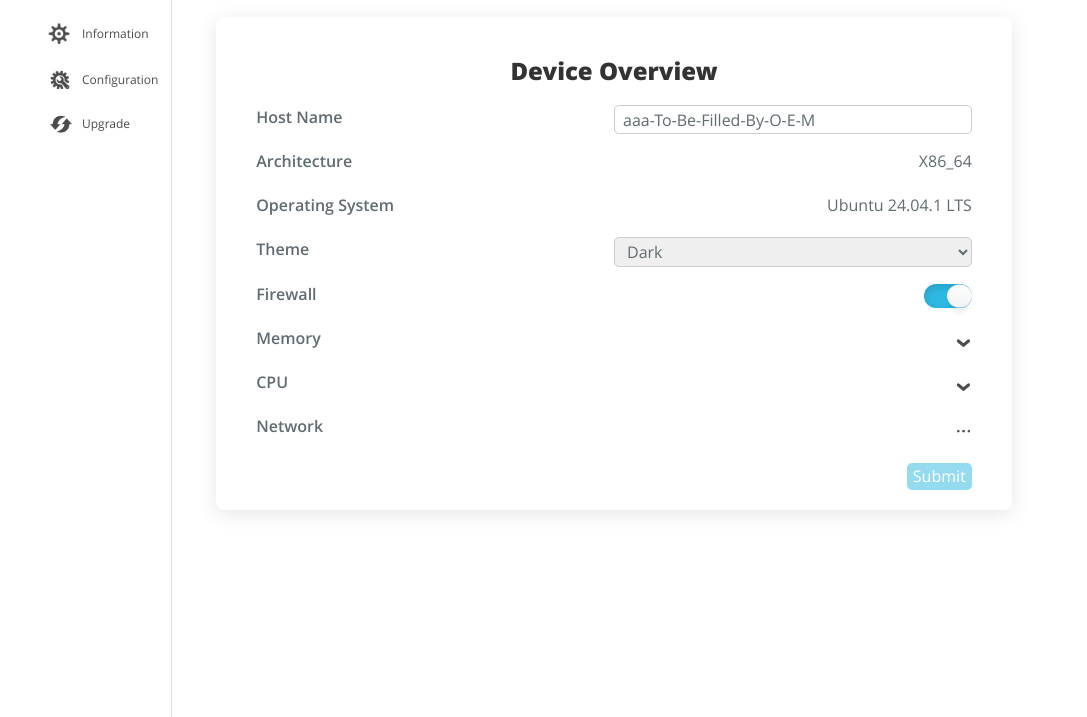
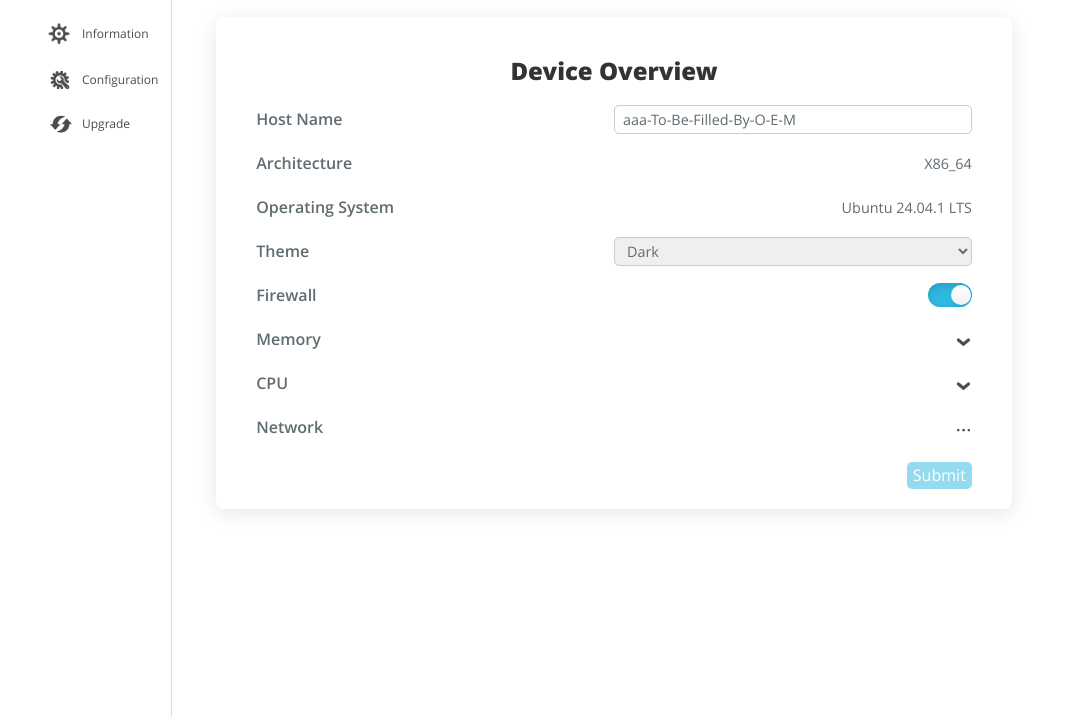
Before and after one commit to lst1975/neHttpd, a plain HTML site: page config/index.html in a window 1280 px wide. Shown: the part 83-800 px from the top of the page, without its empty margins (96-1183 px from the left). Drawn offline with Linux system fonts and the light colour scheme; files that its build step writes are made by us from their sources; files whose address does not match are found by name.

Commit message:
Add files via upload

```diff
--- a/config/base.css
+++ b/config/base.css
@@ -771,6 +771,7 @@ button::-moz-focus-inner {
   flex-direction: row;
   justify-content: space-between;
   padding: 0px 20px;
+  height: 29px;
 }
 .cfg_container fieldset.list.sub-section {
   margin: 0 20px 20px 20px;
@@ -797,10 +798,18 @@ button::-moz-focus-inner {
   opacity:1;
 }
 
-.cfg_container label.group {
+.cfg_container .input-group > div {
+  display: block;
+  height: 100%;
+  line-height: 29px;
+  font-size: 90%;
+}
+.cfg_container .input-group > label.group {
   display: block;
   margin-bottom: 5px;
   font-weight: 500;
+  height: 100%;
+  line-height: 29px;
 }
 .cfg_container .input-group > input[type="text"],
 .cfg_container .input-group > input[type="password"],
@@ -811,6 +820,7 @@ button::-moz-focus-inner {
   border: 1px solid #ccc;
   border-radius: 5px;
   box-sizing: border-box;
+  font-size: 90%;
 }
 .cfg_container .input-group > input.error[type="text"],
 .cfg_container .input-group > input.error[type="password"],
@@ -848,7 +858,7 @@ button::-moz-focus-inner {
 
 .cfg_container label.switch > div.switch-btn {
   position: relative;
-  width: 48px;
+  width: 44px;
   height: 24px;
   background: #e5e5e5;
   border-radius: 25.5px;
@@ -859,8 +869,8 @@ button::-moz-focus-inner {
 .cfg_container label.switch > div.switch-btn:before {
   content: "";
   position: absolute;
-  height: 23px;
-  width: 25px;
+  height: 20px;
+  width: 20px;
   background: linear-gradient(white, #f2f2f2);
   left: 2px;
   top: 50%;
```
Lines whose indentation alone changed are shown as unchanged.
